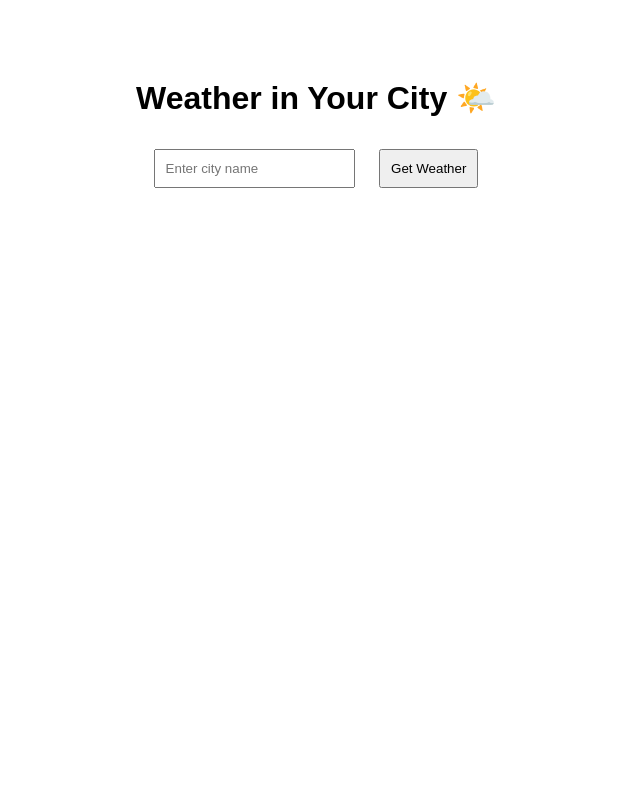
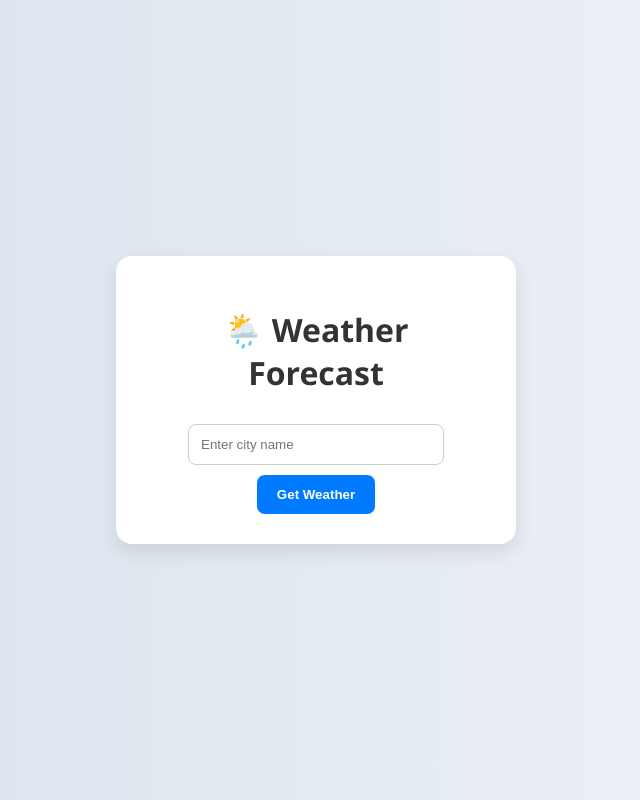
Before and after one commit to Keshiipillai/Wheather-api-GCP, a Flask app: page /weather in a window 1280 px wide. Shown: the whole page, without its empty margins (324-964 px from the left). Run offline with Flask 3, Linux system fonts and the light colour scheme; data that the repository does not hold is empty.

```diff
--- a/templates/index.html
+++ b/templates/index.html
@@ -1,31 +1,118 @@
 <!DOCTYPE html>
-<html>
+<html lang="en">
 <head>
+  <meta charset="UTF-8">
   <title>Weather App</title>
+  <meta name="viewport" content="width=device-width, initial-scale=1.0">
   <style>
-    body { font-family: Arial; text-align: center; padding: 50px; }
-    input, button { padding: 10px; margin: 10px; }
-    #result { margin-top: 20px; }
+    * {
+      box-sizing: border-box;
+    }
+
+    body {
+      margin: 0;
+      font-family: 'Segoe UI', Tahoma, Geneva, Verdana, sans-serif;
+      background: linear-gradient(to right, #d7e1ec, #f1f4f8);
+      display: flex;
+      justify-content: center;
+      align-items: center;
+      height: 100vh;
+    }
+
+    .container {
+      background: white;
+      padding: 30px 40px;
+      border-radius: 16px;
+      box-shadow: 0 8px 20px rgba(0,0,0,0.1);
+      max-width: 400px;
+      width: 100%;
+      text-align: center;
+    }
+
+    h1 {
+      color: #333;
+      margin-bottom: 20px;
+    }
+
+    input[type="text"] {
+      width: 80%;
+      padding: 12px;
+      margin: 10px 0;
+      border: 1px solid #ccc;
+      border-radius: 8px;
+    }
+
+    button {
+      background-color: #007BFF;
+      color: white;
+      padding: 12px 20px;
+      border: none;
+      border-radius: 8px;
+      cursor: pointer;
+      font-weight: bold;
+      transition: 0.3s;
+    }
+
+    button:hover {
+      background-color: #0056b3;
+    }
+
+    .result {
+      margin-top: 25px;
+      padding: 15px;
+      background-color: #f0f4f7;
+      border-radius: 12px;
+    }
+
+    .weather-icon {
+      font-size: 48px;
+      margin-bottom: 10px;
+    }
+
+    .error {
+      color: red;
+      font-weight: bold;
+    }
+
+    @media (max-width: 500px) {
+      .container {
+        padding: 20px;
+      }
+    }
   </style>
 </head>
 <body>
-  <h1>Weather in Your City 🌤️</h1>
+  <div class="container">
+    <h1>🌦️ Weather Forecast</h1>
     <form action="/weather" method="get">
-    <input type="text" name="city" placeholder="Enter city name">
+      <input type="text" name="city" placeholder="Enter city name" required>
+      <br>
       <button type="submit">Get Weather</button>
     </form>
 
     {% if error %}
-    <div style="color: red; font-weight: bold;">{{ error }}</div>
+      <p class="error">{{ error }}</p>
     {% endif %}
 
     {% if weather %}
-    <div id="result">
+      <div class="result">
+        <div class="weather-icon">
+          {% if weather.weather[0].main == "Clouds" %}
+            ☁️
+          {% elif weather.weather[0].main == "Clear" %}
+            🌤️
+          {% elif weather.weather[0].main == "Rain" %}
+            🌧️
+          {% else %}
+            🌈
+          {% endif %}
+        </div>
         <h2>{{ weather.name }}</h2>
         <p><b>Temperature:</b> {{ weather.main.temp }} °C</p>
-      <p><b>Weather:</b> {{ weather.weather[0].description }}</p>
+        <p><b>Condition:</b> {{ weather.weather[0].description }}</p>
         <p><b>Humidity:</b> {{ weather.main.humidity }}%</p>
       </div>
     {% endif %}
+  </div>
 </body>
 </html>
```
Also changed, not shown: weather-ui-preview..jpeg (added), weather-ui-preview.jpeg (deleted), 1 other file. Lines whose indentation alone changed are shown as unchanged.
